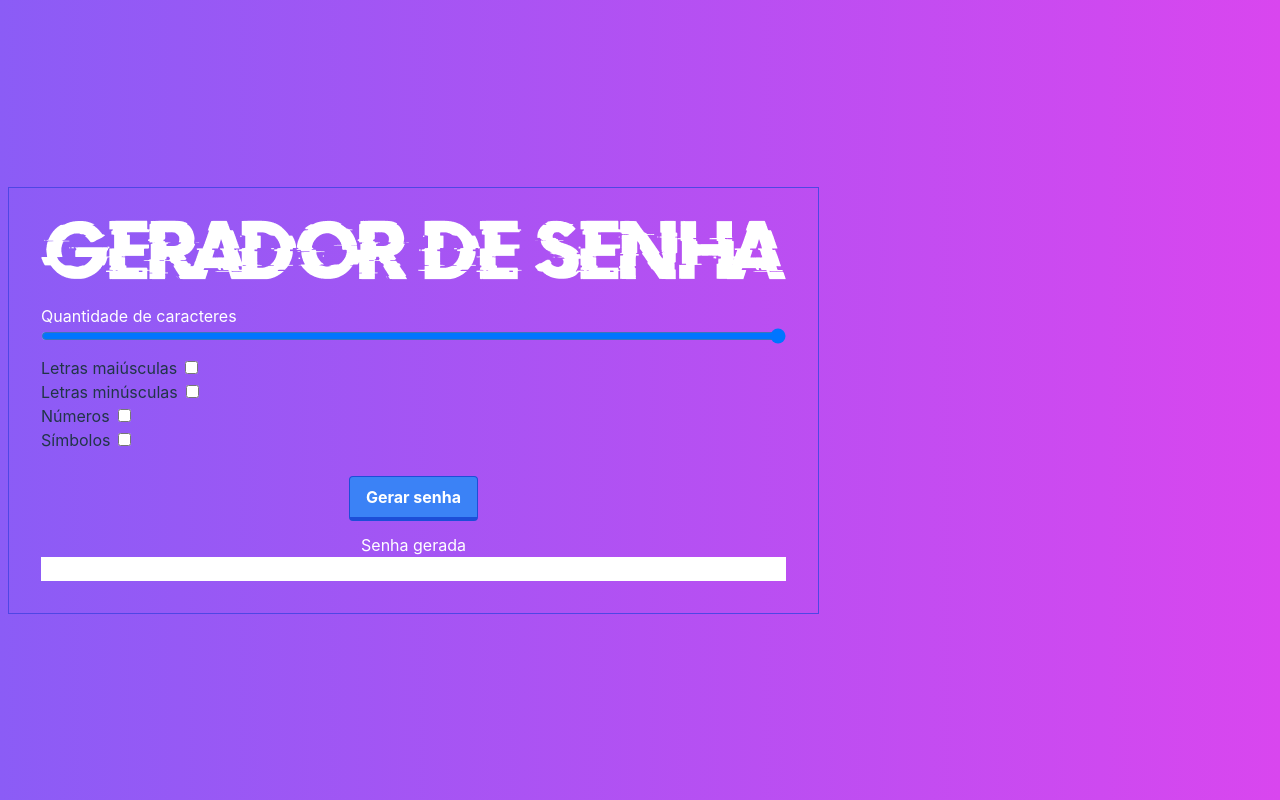
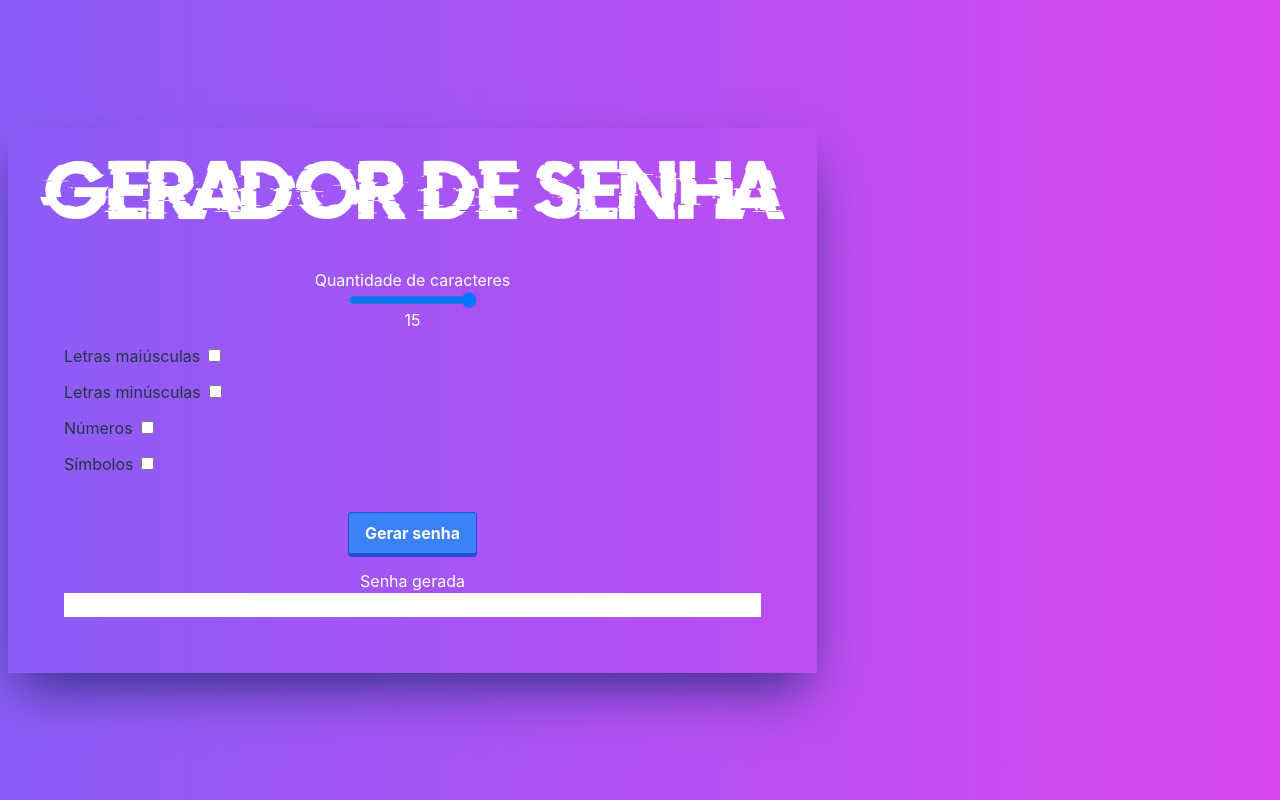
Before and after one commit to Mlluiz39/password-generator, a React (Vite) app: page / in a window 1280 px wide. Built offline with nearby package versions, Linux system fonts and the light colour scheme.

Commit message:
add to padding in labels

```diff
--- a/src/App.jsx
+++ b/src/App.jsx
@@ -2,44 +2,45 @@ import Logo from '@/assets/logo.png'
 
 function App() {
   return (
-    <main className="border border-indigo-600 p-8 m-2">
+    <main className="p-8 m-2 shadow-2xl shadow-indigo-900">
       <img
         src={Logo}
         alt="logo gerador de senhas"
         className="img-fluid mx-auto d-block mb-3"
       />
-      <div className="container">
-        <label className="text-white flex flex-col mb-3 pt-3">
+      <div className="container p-6">
+        <label className="text-white flex flex-col items-center mb-3 pt-3">
           Quantidade de caracteres
           <input type="range" min={6} max={24} />
+          15
         </label>
         <div className="flex flex-col">
-          <label>
+          <label className="pb-3">
             Letras maiúsculas
             <input type="checkbox" className="mx-2 border-none" />
           </label>
-          <label>
+          <label className="pb-3">
             Letras minúsculas
             <input type="checkbox" className="mx-2 border-none" />
           </label>
-          <label>
+          <label className="pb-3">
             Números
             <input type="checkbox" className="mx-2 border-none" />
           </label>
-          <label>
+          <label className="pb-3">
             Símbolos
             <input type="checkbox" className="mx-2 border-none" />
           </label>
         </div>
-        <div className='flex justify-center items-center mt-6'>
+        <div className="flex justify-center items-center mt-6">
           <button className="bg-blue-500 hover:bg-blue-400 text-white font-bold py-2 px-4 border-b-4 border-blue-700 hover:border-blue-500 rounded">
             Gerar senha
           </button>
         </div>
-          <div className='flex flex-col'>
-            <p className="text-white text-center mt-3">Senha gerada</p>
+        <div className="flex flex-col">
+          <p className="text-white text-center mt-3">Senha gerada</p>
           <input type="text" />
-          </div>
+        </div>
       </div>
     </main>
   )
```
